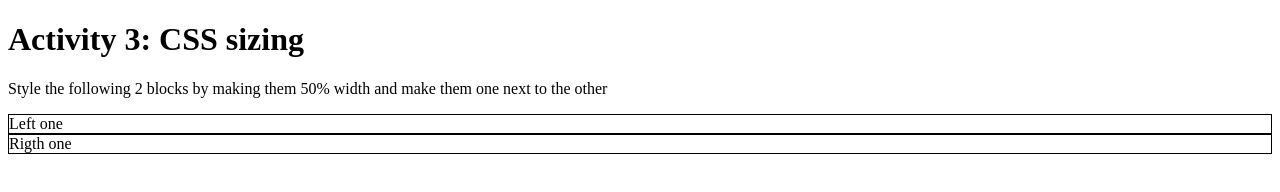
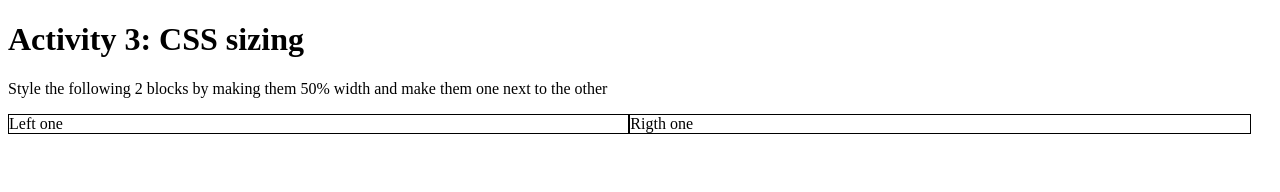
Before and after one commit to doriveramirez/dor, a plain HTML site: page activity3/index.html in a window 1280 px wide. Drawn offline with Linux system fonts and the light colour scheme.

Commit message:
Activity3

```diff
--- a/activity3/index.html
+++ b/activity3/index.html
@@ -10,6 +10,9 @@
     <style>
       #first_block, #second_block{
         border: 1px solid #000;
+        float:left;
+        display:inline;
+        width: 49%;
       }
     </style>
 
```
